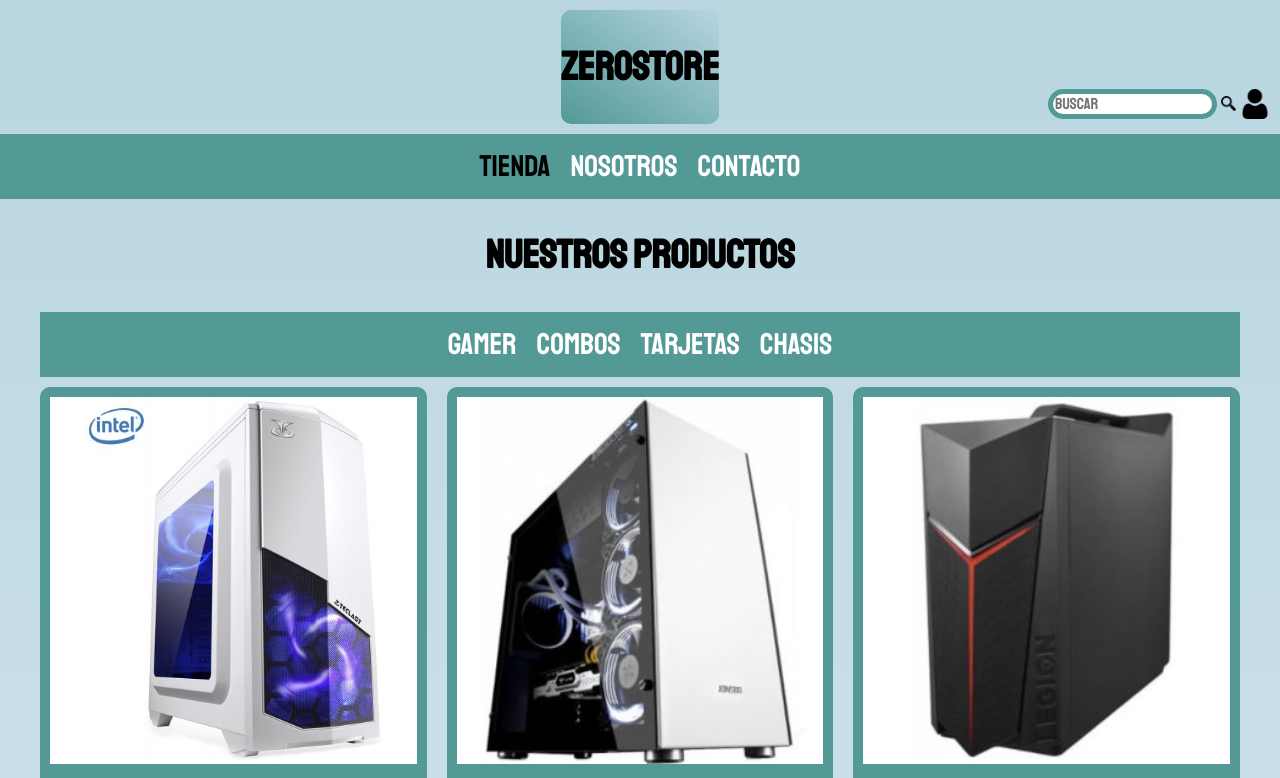
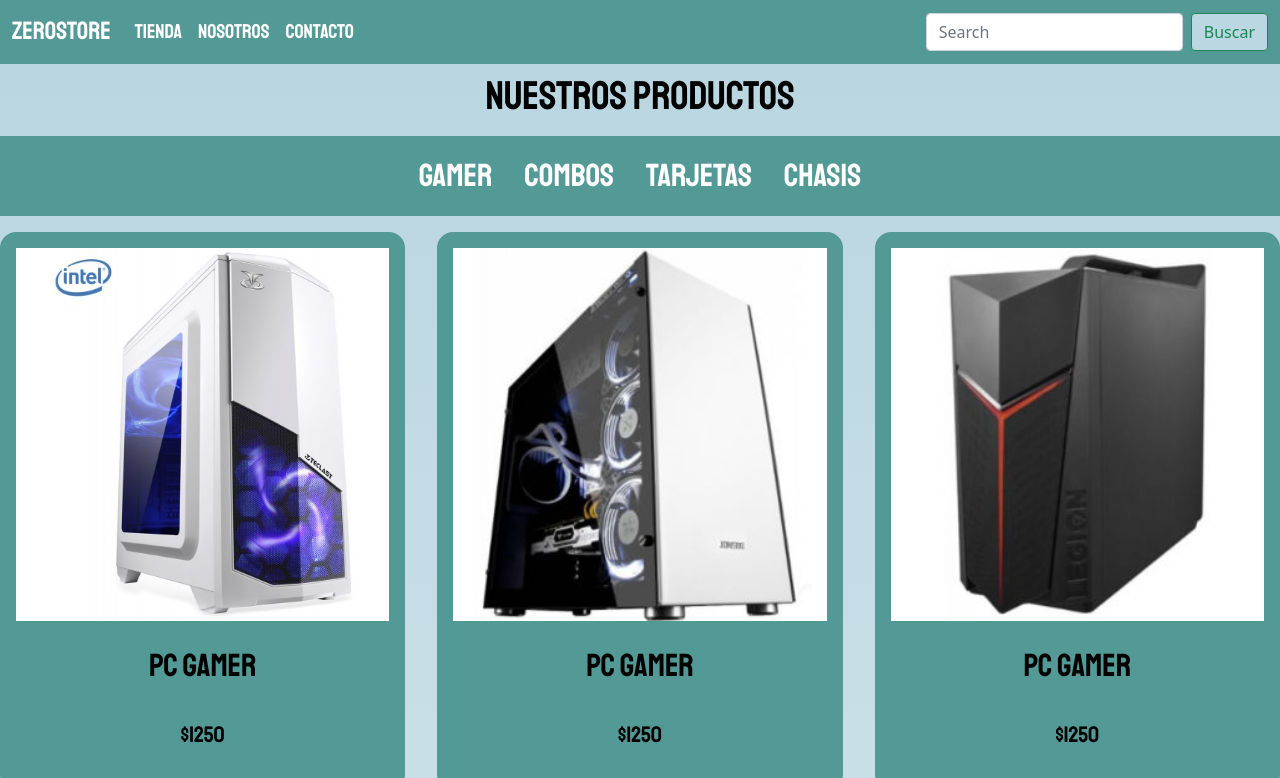
Before and after one commit to Zero0610/ZeroStore-Coderhouse, a plain HTML site: page index.html in a window 1280 px wide. Shown: the top 778 px of the page. Drawn offline with nearby package versions, Linux system fonts and the light colour scheme.

Commit message:
Añadiendo Boostrap

```diff
--- a/css/style.css
+++ b/css/style.css
@@ -11,7 +11,7 @@
 
 html {
     box-sizing: border-box;
-    font-size: 62.5%;
+
 
 }
 
@@ -24,21 +24,18 @@ html {
 /** Globales **/
 body {
     background-image: linear-gradient(to top, white 1%, #b8d5e0 100%);
-    font-size: 1.6rem;
+    font-size: 10px;
     line-height: 1.5;
     width: 100%;
+
 }
 
 p {
-    font-size: 1.8rem;
+    font-size: 20px;
     font-family: Arial, Helvetica, sans-serif;
     color: var(--negro);
+    padding: 10px
 }
-
-a {
-    text-decoration: none;
-}
-
 img {
     width: 100%;
 }
@@ -57,30 +54,41 @@ h3 {
 }
 
 h1 {
-    font-size: 4rem;
+    font-size: 10px;
 }
 
 h2 {
-    font-size: 3.2rem;
+    font-size: 10px;
 }
 
 h3 {
-    font-size: 2.4rem;
+    font-size: 10px;
 }
 
 /** Header **/
-.header {
+/* .header {
     display: flex;
     justify-content: center;
     margin: 1rem 0;
-}
+} */
 
 .zerostore {
     background-image: linear-gradient(to right top, #539995, #6ba8aa, #84b7be, #9ec6d0, #b8d5e0);
     border-radius: 1rem;
     /* margin-bottom: -5rem; */
 }
-
+.navbar-brand{
+    font-size: 25px !important;
+    font-family: var(--fuentePrincipal);
+}
+.nav-link{
+    font-size: 20px;
+    color: #FFF !important;
+    font-family: var(--fuentePrincipal);
+}
+.nav-link:hover{
+    color: #000000 !important;
+}
 
 /** Footer **/
 .footer {
@@ -92,7 +100,7 @@ h3 {
 .footer__texto {
     font-family: var(--fuentePrincipal);
     text-align: center;
-    font-size: 2.2rem;
+    font-size: 1.5rem;
 }
 
 /** Navegacion **/
@@ -109,7 +117,7 @@ h3 {
 .navegacion__enlace {
     font-family: var(--fuentePrincipal);
     color: var(--blanco);
-    font-size: 3rem;
+    font-size: 2rem;
 }
 
 .navegacion__enlace--activo,
@@ -123,6 +131,7 @@ h3 {
     grid-template-columns: repeat(2, 1fr);
     gap: 2rem;
     margin-top: 1rem;
+
 }
 
 @media (min-width: 768px) {
@@ -143,11 +152,11 @@ h3 {
 }
 
 .producto__nombre {
-    font-size: 4rem;
+    font-size: 2rem;
 }
 
 .producto__precio {
-    font-size: 2.8rem;
+    font-size: 1.4rem;
     color: var(--secundario);
 }
 
@@ -234,7 +243,12 @@ h3 {
         column-gap: 2rem;
     }
 }
-
+.btn-outline-success{
+    background-color:#bbd7e1 !important;
+}
+nav{
+    background: #539995 !important;
+}
 
 /* Busqueda */
 .imagen__perfil {
@@ -246,34 +260,6 @@ h3 {
     margin-top: 1rem;
 }
 
-.imagen__buscar {
-    width: 1.5rem;
-    margin-bottom: -.2rem;
-}
-
-
-.barra__busqueda {
-    border-radius: 3rem;
-    border-color: var(--primarioOscuro);
-    font-family: var(--fuentePrincipal);
-    color: var(--negro);
-    border-style: solid;
-    border-width: .5rem;
-
-}
-
-.busqueda {
-    text-align: end;
-    float: right;
-    margin: -1rem;
-
-}
-
-@media (min-width: 768px) {
-    .busqueda {
-        margin-top: -12rem;
-    }
-}
 
 /* contacto formulario */
 .formulario {
@@ -286,7 +272,7 @@ h3 {
 .formulario legend {
     text-align: center;
     font-family: var(--fuenteSecundaria);
-    font-size: 2.5rem;
+    font-size: 1.25rem;
     color: var(--blanco);
     margin-bottom: 2rem;
     display: block;
@@ -374,6 +360,6 @@ h3 {
     font-weight: 700;
     text-decoration: none;
     text-transform: uppercase;
-    font-size: 1.2rem;
+    font-size: .6rem;
     border:none;
 }
--- a/index.html
+++ b/index.html
@@ -10,40 +10,56 @@
     <link href="https://fonts.googleapis.com/css?family=Krub:400,700" rel="stylesheet">
     <link rel="stylesheet" href="css/style.css">
     <link rel="shortcut icon" href="/img/juegos.png">
+    <link href="https://cdn.jsdelivr.net/npm/bootstrap@5.1.3/dist/css/bootstrap.min.css" rel="stylesheet"
+        integrity="sha384-1BmE4kWBq78iYhFldvKuhfTAU6auU8tT94WrHftjDbrCEXSU1oBoqyl2QvZ6jIW3" crossorigin="anonymous">
+
 </head>
 
 <body>
-    <header class="header">
-        <a class="zerostore" href="index.html">
-            <h1>ZeroStore</h1>
-        </a>
+    <header>
+        <nav class="navbar navbar-expand-md navbar-dark fixed-top bg-dark" style="background:#539995 !important">
+            <div class="container-fluid">
+                <a class="navbar-brand" href="/index.html">ZeroStore</a>
+                <button class="navbar-toggler" type="button" data-bs-toggle="collapse" data-bs-target="#navbarCollapse"
+                    aria-controls="navbarCollapse" aria-expanded="false" aria-label="Toggle navigation">
+                    <span class="navbar-toggler-icon"></span>
+                </button>
+                <div class="collapse navbar-collapse" id="navbarCollapse">
+                    <ul class="navbar-nav me-auto mb-2 mb-md-0">
+                        <li class="nav-item">
+                            <a class="nav-link active" aria-current="page" href="/index.html">Tienda</a>
+                        </li>
+                        <li class="nav-item">
+                            <a class="nav-link" href="/pages/nosotros.html">Nosotros</a>
+                        </li>
+                        <li class="nav-item">
+                            <a class="nav-link" href="/pages/contacto.html">Contacto</a>
+                        </li>
+
+
+                    </ul>
+                    <form class="d-flex">
+                        <input class="form-control me-2" type="search" placeholder="Search" aria-label="Buscar">
+                        <button class="btn btn-outline-success" type="submit">Buscar</button>
+                    </form>
+                </div>
+            </div>
+        </nav>
     </header>
-    <nav class="navegacion">
-        <a class="navegacion__enlace en1 navegacion__enlace--activo" href="index.html">Tienda</a>
-        <a class="navegacion__enlace en2" href="/pages/nosotros.html">Nosotros</a>
-        <a class="navegacion__enlace en3" href="/pages/contacto.html">Contacto</a>
-    </nav>
-    <!-- Busqueda -->
-    <div class="busqueda">
-        <input class="barra__busqueda" type="text" placeholder="Buscar">
-        <a href="#">
-            <img class="imagen__buscar" src="/img/busqueda.png" alt="Buscar">
-        </a>
-        <a href="index.html">
-            <img class="imagen__perfil" src="/img/perfil.png" alt="Perfil">
-        </a>
-    </div>
-    <main class="contenedor">
+
+
+    <br><br><br>
+    <main class="">
         <h1>Nuestros Productos</h1>
         <nav class="navegacion">
-            <a class="navegacion__enlace" href="/index.html">Gamer</a>
-            <a class="navegacion__enlace" href="/index.html">Combos</a>
-            <a class="navegacion__enlace" href="/index.html">Tarjetas</a>
-            <a class="navegacion__enlace" href="/index.html">Chasis</a>
+            <a class="text-decoration-none navegacion__enlace" href="/index.html">Gamer</a>
+            <a class="text-decoration-none navegacion__enlace" href="/index.html">Combos</a>
+            <a class="text-decoration-none navegacion__enlace" href="/index.html">Tarjetas</a>
+            <a class="text-decoration-none navegacion__enlace" href="/index.html">Chasis</a>
         </nav>
         <div class="grid">
             <div class="producto">
-                <a href="/pages/producto.html">
+                <a class="text-decoration-none" href="/pages/producto.html">
                     <img class="producto__imagen" src="/img/20170916180905_95113.jpg" alt="imagen producto">
                     <div class="producto__informacion">
                         <p class="producto__nombre">PC GAMER</p>
@@ -53,7 +69,7 @@
             </div>
             <!--.producto-->
             <div class="producto">
-                <a href="/pages/producto.html">
+                <a class="text-decoration-none" href="/pages/producto.html">
                     <img class="producto__imagen" src="/img/PC-gamer-3-300x300.jpg" alt="imagen producto">
                     <div class="producto__informacion">
                         <p class="producto__nombre">PC GAMER</p>
@@ -63,7 +79,7 @@
             </div>
             <!--.producto-->
             <div class="producto">
-                <a href="/pages/producto.html">
+                <a class="text-decoration-none" href="/pages/producto.html">
                     <img class="producto__imagen" src="/img/PC-gamer-4-300x300.jpg" alt="imagen producto">
                     <div class="producto__informacion">
                         <p class="producto__nombre">PC GAMER</p>
@@ -73,7 +89,7 @@
             </div>
             <!--.producto-->
             <div class="producto">
-                <a href="/pages/producto.html">
+                <a class="text-decoration-none" href="/pages/producto.html">
                     <img class="producto__imagen" src="/img/PC-gamer-5-300x300.jpg" alt="imagen producto">
                     <div class="producto__informacion">
                         <p class="producto__nombre">PC GAMER</p>
@@ -83,7 +99,7 @@
             </div>
             <!--.producto-->
             <div class="producto">
-                <a href="/pages/producto.html">
+                <a class="text-decoration-none" href="/pages/producto.html">
                     <img class="producto__imagen" src="/img/PC-gamer-6-300x300.jpg" alt="imagen producto">
                     <div class="producto__informacion">
                         <p class="producto__nombre">PC GAMER</p>
@@ -93,7 +109,7 @@
             </div>
             <!--.producto-->
             <div class="producto">
-                <a href="/pages/producto.html">
+                <a class="text-decoration-none" href="/pages/producto.html">
                     <img class="producto__imagen" src="/img/tarjeta-grafica-1-300x300.jpg" alt="imagen producto">
                     <div class="producto__informacion">
                         <p class="producto__nombre">TARJETA GRAFICA</p>
@@ -103,7 +119,7 @@
             </div>
             <!--.producto-->
             <div class="producto">
-                <a href="/pages/producto.html">
+                <a class="text-decoration-none" href="/pages/producto.html">
                     <img class="producto__imagen" src="/img/tarjeta-grafica-2-300x300.jpg" alt="imagen producto">
                     <div class="producto__informacion">
                         <p class="producto__nombre">TARJETA GRAFICA</p>
@@ -113,7 +129,7 @@
             </div>
             <!--.producto-->
             <div class="producto">
-                <a href="/pages/producto.html">
+                <a class="text-decoration-none" href="/pages/producto.html">
                     <img class="producto__imagen" src="/img/tarjeta-grafica-3-300x300.jpg" alt="imagen producto">
                     <div class="producto__informacion">
                         <p class="producto__nombre">TARJETA GRAFICA</p>
@@ -123,7 +139,7 @@
             </div>
             <!--.producto-->
             <div class="producto">
-                <a href="/pages/producto.html">
+                <a class="text-decoration-none" href="/pages/producto.html">
                     <img class="producto__imagen" src="/img/tarjeta-grafica-4-300x300.jpg" alt="imagen producto">
                     <div class="producto__informacion">
                         <p class="producto__nombre">TARJETA GRAFICA</p>
@@ -133,7 +149,7 @@
             </div>
             <!--.producto-->
             <div class="producto">
-                <a href="/pages/producto.html">
+                <a class="text-decoration-none" href="/pages/producto.html">
                     <img class="producto__imagen" src="/img/tarjeta-grafica-5-300x300.jpg" alt="imagen producto">
                     <div class="producto__informacion">
                         <p class="producto__nombre">TARJETA GRAFICA</p>
@@ -143,7 +159,7 @@
             </div>
             <!--.producto-->
             <div class="producto">
-                <a href="/pages/producto.html">
+                <a class="text-decoration-none" href="/pages/producto.html">
                     <img class="producto__imagen" src="/img/tarjeta-grafica-6-300x300.jpg" alt="imagen producto">
                     <div class="producto__informacion">
                         <p class="producto__nombre">TARJETA GRAFICA</p>
@@ -153,7 +169,7 @@
             </div>
             <!--.producto-->
             <div class="producto">
-                <a href="/pages/producto.html">
+                <a class="text-decoration-none" href="/pages/producto.html">
                     <img class="producto__imagen" src="/img/teclado-gamer6-300x300.jpg" alt="imagen producto">
                     <div class="producto__informacion">
                         <p class="producto__nombre">COMBO</p>
@@ -163,7 +179,7 @@
             </div>
             <!--.producto-->
             <div class="producto">
-                <a href="/pages/producto.html">
+                <a class="text-decoration-none" href="/pages/producto.html">
                     <img class="producto__imagen" src="/img/teclado-gamer9-300x300.jpg" alt="imagen producto">
                     <div class="producto__informacion">
                         <p class="producto__nombre">COMBO</p>
@@ -178,5 +194,9 @@
     <footer class="footer">
         <p class="footer__texto">Jose Zapata - Todos los derechos reservados 201250.</p>
     </footer>
-</body>
+    <script src="https://cdn.jsdelivr.net/npm/bootstrap@5.1.3/dist/js/bootstrap.bundle.min.js"
+        integrity="sha384-ka7Sk0Gln4gmtz2MlQnikT1wXgYsOg+OMhuP+IlRH9sENBO0LRn5q+8nbTov4+1p"
+        crossorigin="anonymous"></script>
+
+
 </html>
```
Also changed, not shown: pages/contacto.html (+32 -19 lines), pages/nosotros.html (+37 -19 lines), pages/producto.html (+11 -0 lines).
